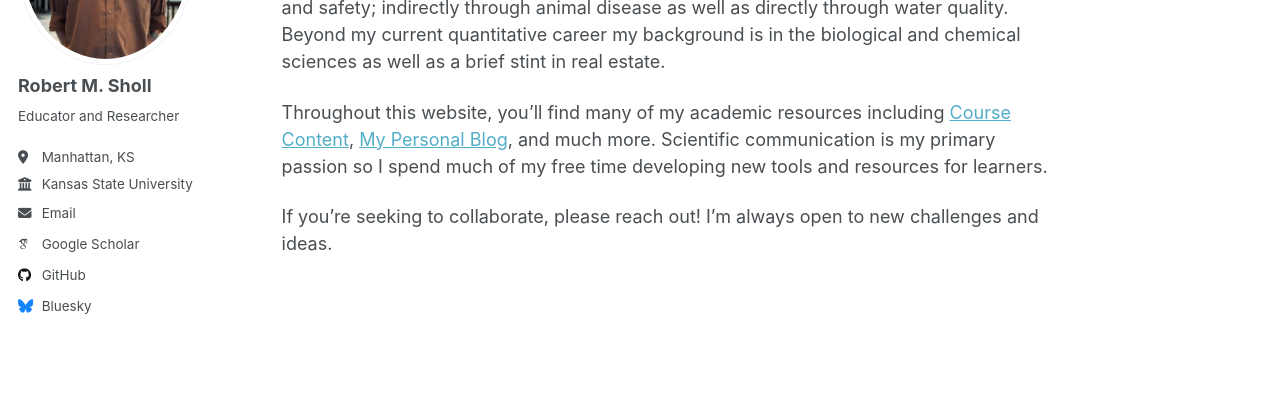
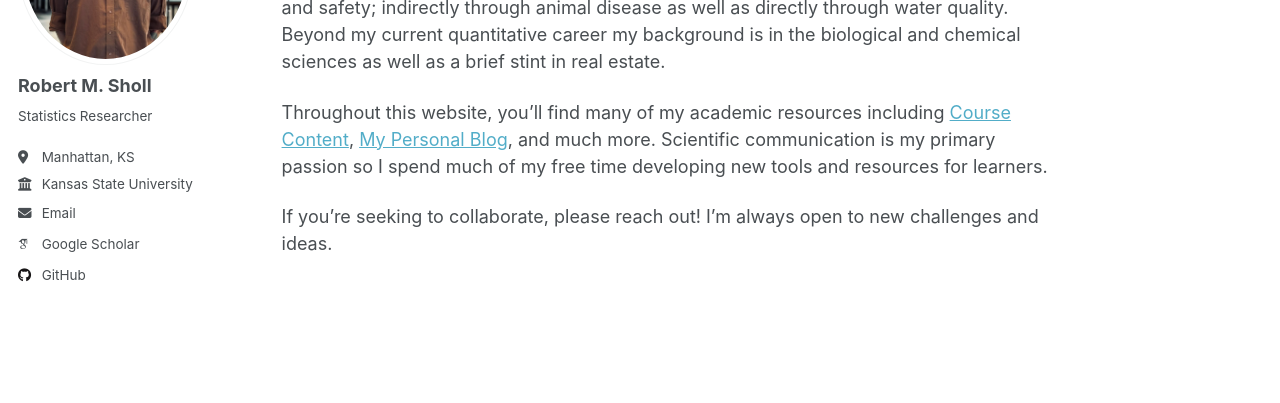
Before and after one commit to rmshksu/rmshksu.github.io, a Jekyll site: the page built from _pages/about.md, in a window 1280 px wide. Shown: the part 228-631 px from the top of the page. Built offline with Jekyll 4.4.1, drawn with Linux system fonts in a browser that asks for light colours; some web fonts are replaced; a script that is not in the unit is left out.

Commit message:
try to fix yaml
aaaaaaa

```diff
--- a/_config.yml
+++ b/_config.yml
@@ -8,11 +8,13 @@
 
 # Basic Site Settings
 locale                   : "en-US"
+site_theme               : "default" # Currently available options are "default", "air"
 title                    : "R. M. Sholl"
 title_separator          : "-"
 name                     : &name "Robert Sholl"
-description              : &description "Educator and Researcher"
-url                      : https://rmshksu.github.io # the base hostname & protocol for your site e.g. "https://[your GitHub username].github.io"
+description              : &description "Educator and Researcher"   # Update this with a general description of your site, this is the default if not overridden by a page
+url                      : https://rmshksu.github.io # The base hostname & protocol for your site e.g. "https://[your GitHub username].github.io",
+                                                           # or if you already have some other page hosted on Github then use "https://[your GitHub username].github.io/[Your Repo Name]"
 baseurl                  : "" # the subpath of your site, e.g. "/blog"
 repository               : "rmshksu/rmshksu.github.io"
 
@@ -24,15 +26,17 @@ author:
   avatar           : "profilepic.jpeg"
   name             : "Robert M. Sholl"
   pronouns         : # example: "she/her"
-  bio              : "Educator and Researcher"
+  bio              : "Statistics Researcher"
   location         : "Manhattan, KS"
   employer         : "Kansas State University"
   uri              : # URL
   email            : "rmsholl@ksu.edu"
 
   # Academic websites
+  academia         : # URL
   arxiv            : # URL - Update with the correct link to your profile
   googlescholar    : "https://scholar.google.com/citations?user=EjnHyUIAAAAJ&hl=en&oi=sra"
+  inspire-hep      : # URL
   impactstory      : # URL
   orcid            : # URL
   semantic         : # URL
@@ -49,7 +53,8 @@ author:
   stackoverflow    : # User number or user number and name (i.e., use "1" or "1/jeff-atwood")
 
   # Social media
-  bluesky          : "@runningragged.bsky.social" # Replace this with you Bluesky username
+  artstation       : # Username
+  bluesky          : # Username
   facebook         : # Username
   flickr           : # Username
   foursquare       : # Username
@@ -84,12 +89,12 @@ publication_category:
     title: 'Conference Papers'
 
 # Site Settings
-teaser                   :  # filename of teaser fallback teaser image placed in /images/, .e.g. "500x300.png"
+teaser                   :  # filename of teaser fallback teaser image placed in /images/ for social media previews
 breadcrumbs              : false # true, false (default)
 words_per_minute         : 160
 future                   : true
 read_more                : "disabled" # if enabled, adds "Read more" links to excerpts
-talkmap_link             : false #change to true to add link to talkmap on talks page
+talkmap_link             : false      #change to true to add link to talkmap on talks page
 comments:
   provider               : # false (default), "disqus", "discourse", "facebook", "google-plus", "staticman", "custom"
   disqus:
@@ -135,7 +140,8 @@ facebook:
   username               :
   app_id                 :
   publisher              :
-og_image                 :  # Open Graph/Twitter default site image
+og_image                 :  # Social media default site image
+og_description           :  # Social media default site image description
 # For specifying social profiles
 # - https://developers.google.com/structured-data/customize/social-profiles
 social:
```
